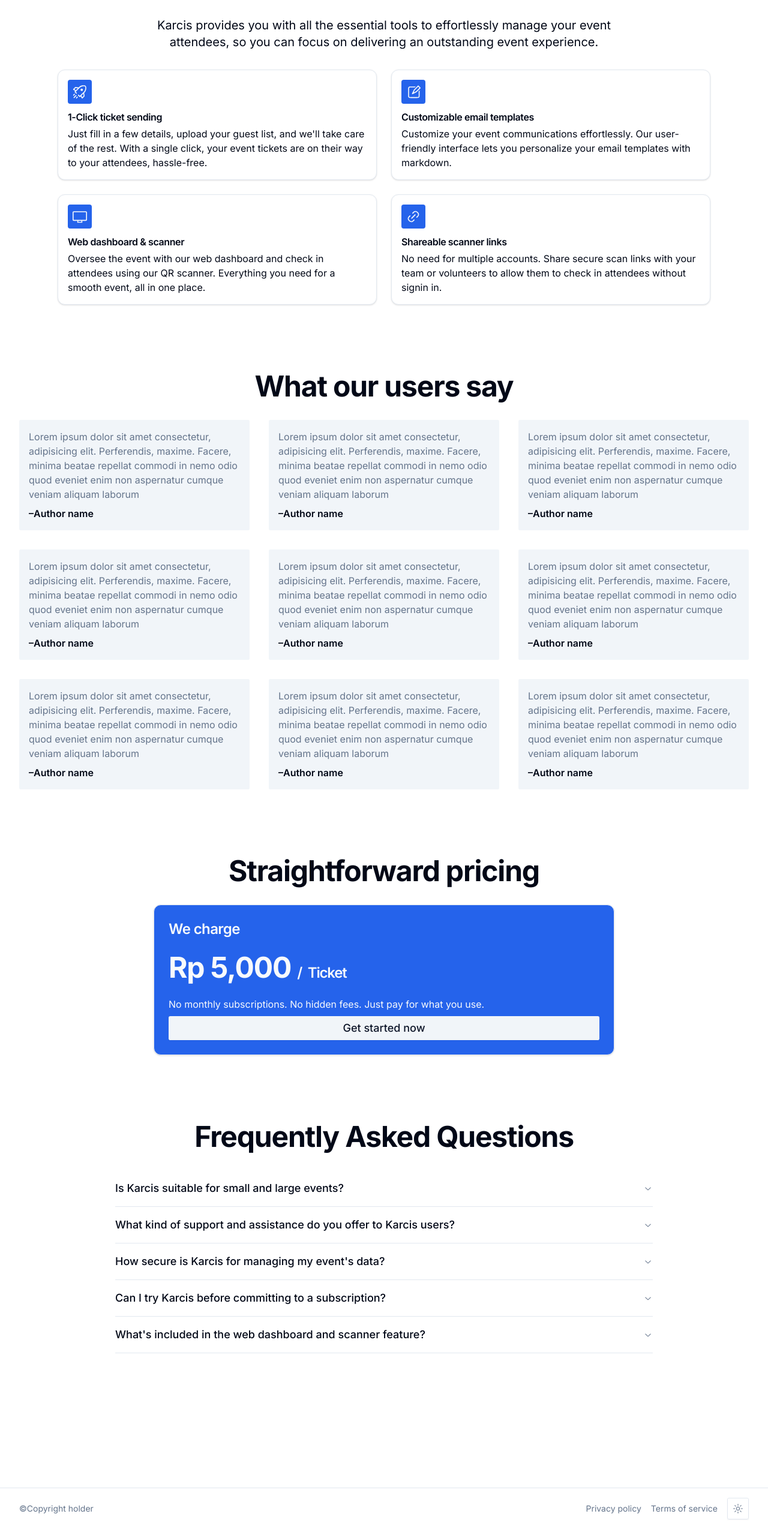
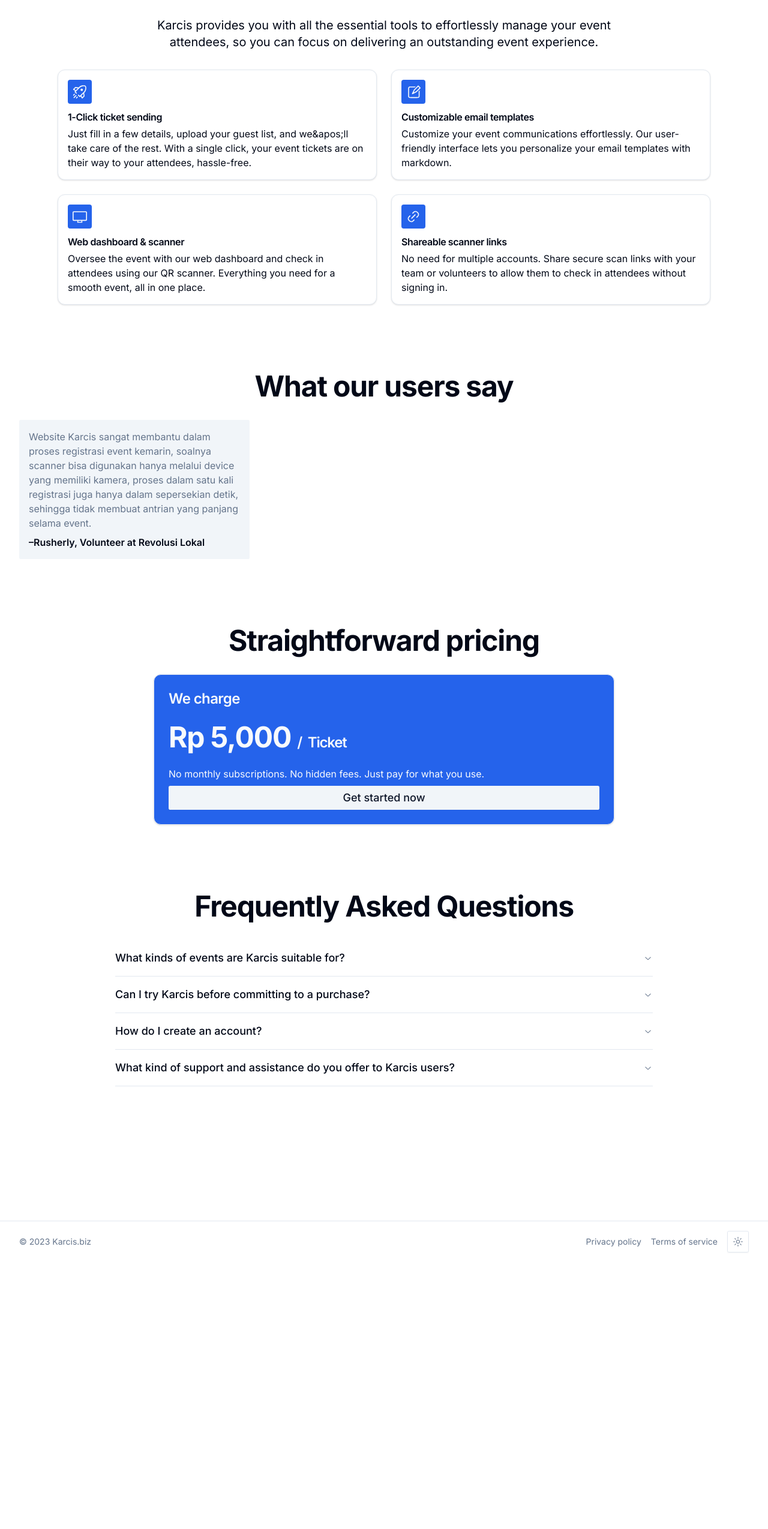
Before and after one commit to karcis-id/karcis, a Next.js app: page / in a window 1280 px wide. Shown: the part 1467-4016 px from the top of the page at 60% size. After the commit the page ends 3571 px from the top, so only its background shows below. Built offline with nearby package versions, Linux system fonts and the light colour scheme; a web font is replaced by a local one.

Commit message:
feat: update landing page code structure & faqs

```diff
--- /dev/null
+++ b/src/app/(public)/constants.ts
@@ -0,0 +1,56 @@
+import { DesktopIcon, Link2Icon, Pencil2Icon, RocketIcon } from "@radix-ui/react-icons"
+
+export const CONTACT_LINK = "https://wa.me/628127075561"
+
+export const FEATURES = [
+  {
+    title: "1-Click ticket sending",
+    desc: "Just fill in a few details, upload your guest list, and we&apos;ll take care of the rest. With a single click, your event tickets are on their way to your attendees, hassle-free.",
+    icon: RocketIcon,
+  },
+  {
+    title: "Customizable email templates",
+    desc: "Customize your event communications effortlessly. Our user-friendly interface lets you personalize your email templates with markdown.",
+    icon: Pencil2Icon,
+  },
+  {
+    title: "Web dashboard & scanner",
+    desc: "Oversee the event with our web dashboard and check in attendees using our QR scanner. Everything you need for a smooth event, all in one place.",
+    icon: DesktopIcon,
+  },
+  {
+    title: "Shareable scanner links",
+    desc: "No need for multiple accounts. Share secure scan links with your team or volunteers to allow them to check in attendees without signing in.",
+    icon: Link2Icon,
+  },
+]
+
+export const TESTIMONIALS = [
+  {
+    author: "Rusherly, Volunteer at Revolusi Lokal",
+    content:
+      "Website Karcis sangat membantu dalam proses registrasi event kemarin, soalnya scanner bisa digunakan hanya melalui device yang memiliki kamera, proses dalam satu kali registrasi juga hanya dalam sepersekian detik, sehingga tidak membuat antrian yang panjang selama event.",
+  },
+]
+
+export const FAQS = [
+  {
+    question: "What kinds of events are Karcis suitable for?",
+    answer:
+      "Karcis is ideal for small and medium-sized events. We provide everything you need to manage your events for an affordable price.",
+  },
+  {
+    question: "Can I try Karcis before committing to a purchase?",
+    answer:
+      "Yes, absolutely! Contact us, and we'll provide a trial account for you to get an overview of what the app offers.",
+  },
+  {
+    question: "How do I create an account?",
+    answer: "Contact us and we'll setup the account for you.",
+  },
+  {
+    question: "What kind of support and assistance do you offer to Karcis users?",
+    answer:
+      "Contact us anytime for event setup, template customization, or technical assistance. Your success with Karcis is our top priority!",
+  },
+]
--- a/src/app/(public)/layout.tsx
+++ b/src/app/(public)/layout.tsx
@@ -55,7 +55,7 @@
       <div className="p-4 sm:container w-full">{children}</div>
       <footer className="border-t w-full text-muted-foreground text-sm">
         <div className="p-4 sm:container flex justify-between items-center flex-wrap">
-          <p>&copy;Copyright holder</p>
+          <p>&copy; 2023 Karcis.biz</p>
           <div className="flex gap-4 items-center">
             <Link href="/privacy">Privacy policy</Link>
             <Link href="/terms">Terms of service</Link>
--- a/src/app/(public)/page.tsx
+++ b/src/app/(public)/page.tsx
@@ -1,11 +1,4 @@
-import {
-  DesktopIcon,
-  EnvelopeClosedIcon,
-  Link2Icon,
-  Pencil2Icon,
-  PlayIcon,
-  RocketIcon,
-} from "@radix-ui/react-icons"
+import { EnvelopeClosedIcon, PlayIcon } from "@radix-ui/react-icons"
 import Image from "next/image"
 
 import Mascot from "@/components/mascot"
@@ -19,6 +12,8 @@
 import { buttonVariants } from "@/components/ui/button"
 import { Card, CardContent, CardFooter, CardHeader, CardTitle } from "@/components/ui/card"
 import { cn } from "@/lib/utils"
+
+import { CONTACT_LINK, FAQS, FEATURES, TESTIMONIALS } from "./constants"
 
 const Home = () => {
   return (
@@ -35,7 +30,7 @@
             It&apos;s the easiest and most affordable way to automate your processes
           </p>
           <a
-            href="https://wa.me/628127075561"
+            href={CONTACT_LINK}
             target="_blank"
             className={cn(buttonVariants(), "text-lg px-6 py-5")}
           >
@@ -75,47 +70,15 @@
           </p>
         </div>
         <div className="grid md:grid-cols-2 gap-6 lg:px-16">
-          <Card className="p-4 space-y-2">
-            <div className="p-2 rounded bg-primary text-primary-foreground inline-block">
-              <RocketIcon className="h-6 w-6" />
-            </div>
-            <CardTitle>1-Click ticket sending</CardTitle>
-            <p>
-              Just fill in a few details, upload your guest list, and we&apos;ll take care of the
-              rest. With a single click, your event tickets are on their way to your attendees,
-              hassle-free.
-            </p>
-          </Card>
-          <Card className="p-4 space-y-2">
-            <div className="p-2 rounded bg-primary text-primary-foreground inline-block">
-              <Pencil2Icon className="h-6 w-6" />
-            </div>
-            <CardTitle>Customizable email templates</CardTitle>
-            <p>
-              Customize your event communications effortlessly. Our user-friendly interface lets you
-              personalize your email templates with markdown.
-            </p>
-          </Card>
-          <Card className="p-4 space-y-2">
-            <div className="p-2 rounded bg-primary text-primary-foreground inline-block">
-              <DesktopIcon className="h-6 w-6" />
-            </div>
-            <CardTitle>Web dashboard & scanner</CardTitle>
-            <p>
-              Oversee the event with our web dashboard and check in attendees using our QR scanner.
-              Everything you need for a smooth event, all in one place.
-            </p>
-          </Card>
-          <Card className="p-4 space-y-2">
-            <div className="p-2 rounded bg-primary text-primary-foreground inline-block">
-              <Link2Icon className="h-6 w-6" />
-            </div>
-            <CardTitle>Shareable scanner links</CardTitle>
-            <p>
-              No need for multiple accounts. Share secure scan links with your team or volunteers to
-              allow them to check in attendees without signin in.
-            </p>
-          </Card>
+          {FEATURES.map((f, i) => (
+            <Card key={i} className="p-4 space-y-2">
+              <div className="p-2 rounded bg-primary text-primary-foreground inline-block">
+                <f.icon className="h-6 w-6" />
+              </div>
+              <CardTitle>{f.title}</CardTitle>
+              <p>{f.desc}</p>
+            </Card>
+          ))}
         </div>
       </section>
       <section className="space-y-8">
@@ -125,21 +88,17 @@
           </h2>
         </div>
         <div className="grid md:grid-cols-2 lg:grid-cols-3 gap-8">
-          {[...Array(9)].map((i) => (
+          {TESTIMONIALS.map((t, i) => (
             <div key={i} className="bg-muted text-muted-foreground p-4 rounded-md space-y-2">
-              <p>
-                Lorem ipsum dolor sit amet consectetur, adipisicing elit. Perferendis, maxime.
-                Facere, minima beatae repellat commodi in nemo odio quod eveniet enim non aspernatur
-                cumque veniam aliquam laborum
-              </p>
-              <p className="text-foreground font-semibold">–Author name</p>
+              <p>{t.content}</p>
+              <p className="text-foreground font-semibold">–{t.author}</p>
             </div>
           ))}
         </div>
       </section>
       <section className="space-y-8">
         <div className="text-center max-w-3xl space-y-6 mx-auto">
-          <h2 id="pricing" className="scroll-m-20 text-3xl font-bold tracking-tight lg:text-5xl">
+          <h2 className="scroll-m-20 text-3xl font-bold tracking-tight lg:text-5xl">
             Straightforward pricing
           </h2>
         </div>
@@ -155,7 +114,7 @@
           <CardFooter className="flex-col gap-2 items-start">
             <p>No monthly subscriptions. No hidden fees. Just pay for what you use.</p>
             <a
-              href="https://wa.me/628127075561"
+              href={CONTACT_LINK}
               target="_blank"
               className={cn(
                 buttonVariants({ variant: "secondary" }),
@@ -174,56 +133,12 @@
           </h2>
         </div>
         <Accordion type="single" collapsible className="max-w-4xl mx-auto">
-          <AccordionItem value="1">
-            <AccordionTrigger className="md:text-lg text-left">
-              Is Karcis suitable for small and large events?
-            </AccordionTrigger>
-            <AccordionContent className="md:text-lg text-left">
-              Lorem ipsum dolor sit amet consectetur adipisicing elit. Vero quos officiis delectus
-              animi. Ab explicabo dolor in ullam ratione, repellat debitis non! Sit distinctio,
-              eveniet ea iure aut facere illo.
-            </AccordionContent>
-          </AccordionItem>
-          <AccordionItem value="2">
-            <AccordionTrigger className="md:text-lg text-left">
-              What kind of support and assistance do you offer to Karcis users?
-            </AccordionTrigger>
-            <AccordionContent className="md:text-lg text-left">
-              Lorem ipsum dolor sit amet consectetur adipisicing elit. Vero quos officiis delectus
-              animi. Ab explicabo dolor in ullam ratione, repellat debitis non! Sit distinctio,
-              eveniet ea iure aut facere illo.
-            </AccordionContent>
-          </AccordionItem>
-          <AccordionItem value="3">
-            <AccordionTrigger className="md:text-lg text-left">
-              How secure is Karcis for managing my event&apos;s data?
-            </AccordionTrigger>
-            <AccordionContent className="md:text-lg text-left">
-              Lorem ipsum dolor sit amet consectetur adipisicing elit. Vero quos officiis delectus
-              animi. Ab explicabo dolor in ullam ratione, repellat debitis non! Sit distinctio,
-              eveniet ea iure aut facere illo.
-            </AccordionContent>
-          </AccordionItem>
-          <AccordionItem value="4">
-            <AccordionTrigger className="md:text-lg text-left">
-              Can I try Karcis before committing to a subscription?
-            </AccordionTrigger>
-            <AccordionContent className="md:text-lg text-left">
-              Lorem ipsum dolor sit amet consectetur adipisicing elit. Vero quos officiis delectus
-              animi. Ab explicabo dolor in ullam ratione, repellat debitis non! Sit distinctio,
-              eveniet ea iure aut facere illo.
-            </AccordionContent>
-          </AccordionItem>
-          <AccordionItem value="5">
-            <AccordionTrigger className="md:text-lg text-left">
-              What&apos;s included in the web dashboard and scanner feature?
-            </AccordionTrigger>
-            <AccordionContent className="md:text-lg text-left">
-              Lorem ipsum dolor sit amet consectetur adipisicing elit. Vero quos officiis delectus
-              animi. Ab explicabo dolor in ullam ratione, repellat debitis non! Sit distinctio,
-              eveniet ea iure aut facere illo.
-            </AccordionContent>
-          </AccordionItem>
+          {FAQS.map((f, i) => (
+            <AccordionItem key={i} value={i.toString()}>
+              <AccordionTrigger className="md:text-lg text-left">{f.question}</AccordionTrigger>
+              <AccordionContent className="md:text-lg text-left">{f.answer}</AccordionContent>
+            </AccordionItem>
+          ))}
         </Accordion>
       </section>
       <section className="space-y-8 pb-24">
```
